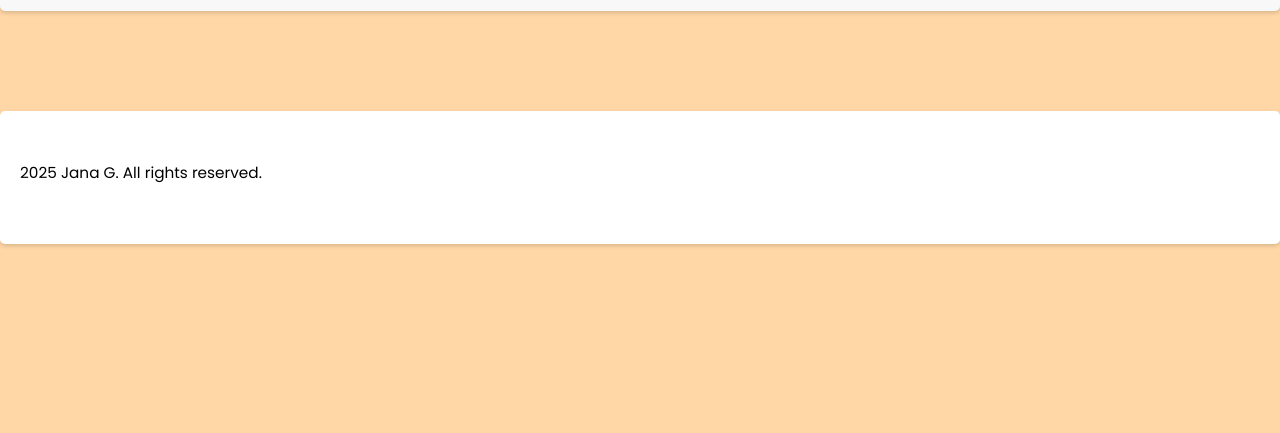
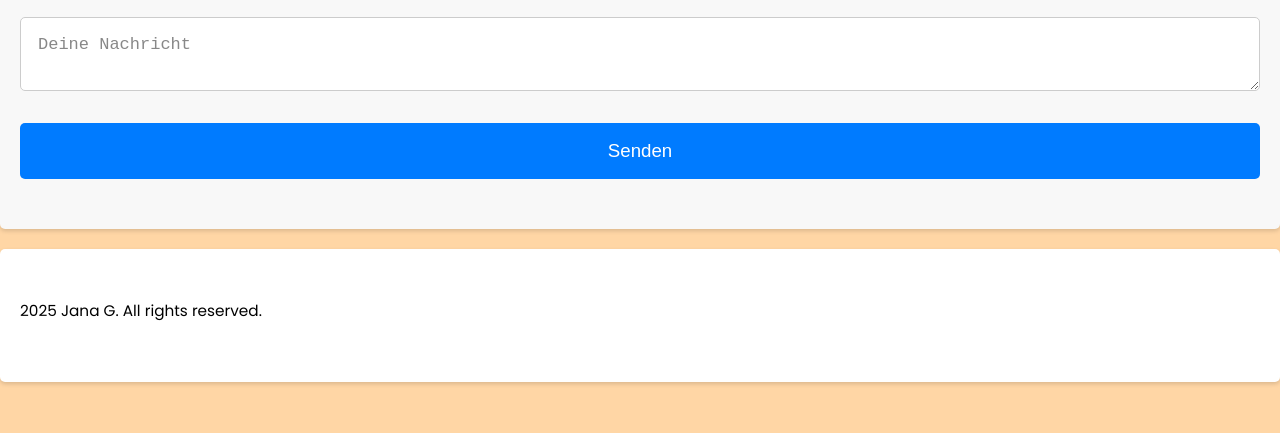
Before and after one commit to maejana/Portfolio-Website, a plain HTML site: page Message-me.html in a window 1280 px wide. Shown: the part 367-800 px from the top of the page. Drawn offline with nearby package versions, Linux system fonts and the light colour scheme.

Commit message:
Update styles.css

```diff
--- a/styles.css
+++ b/styles.css
@@ -323,8 +323,47 @@ section h2 {
     width: 100%;
 }
 
+/* Contac-Section */
 
+#message-section {
+    display: flex;
+    flex-direction: column;
+    margin: 0 auto;
+}
 
+#message-section input,
+#message-section textarea {
+    width: 100%;
+    padding: 1rem;
+    margin: 0.5rem 0;
+    border: 1px solid #ccc;
+    border-radius: 5px;
+    box-sizing: border-box;
+    font-size: 1rem;
+
+}
+
+#message-section input::placeholder,
+#message-section textarea::placeholder {
+    color: #888;
+}
+
+#message-section button {
+    width: 100%;
+    padding: 1rem;
+    margin-top: 1rem;
+    background-color: #007bff;
+    color: white;
+    border: none;
+    border-radius: 5px;
+    font-size: 1.1rem;
+    cursor: pointer;
+    transition: background-color 0.3s ease;
+}
+
+#nessage-section button:hover {
+    background-color: #0056b3;
+}
 
 
 
```
